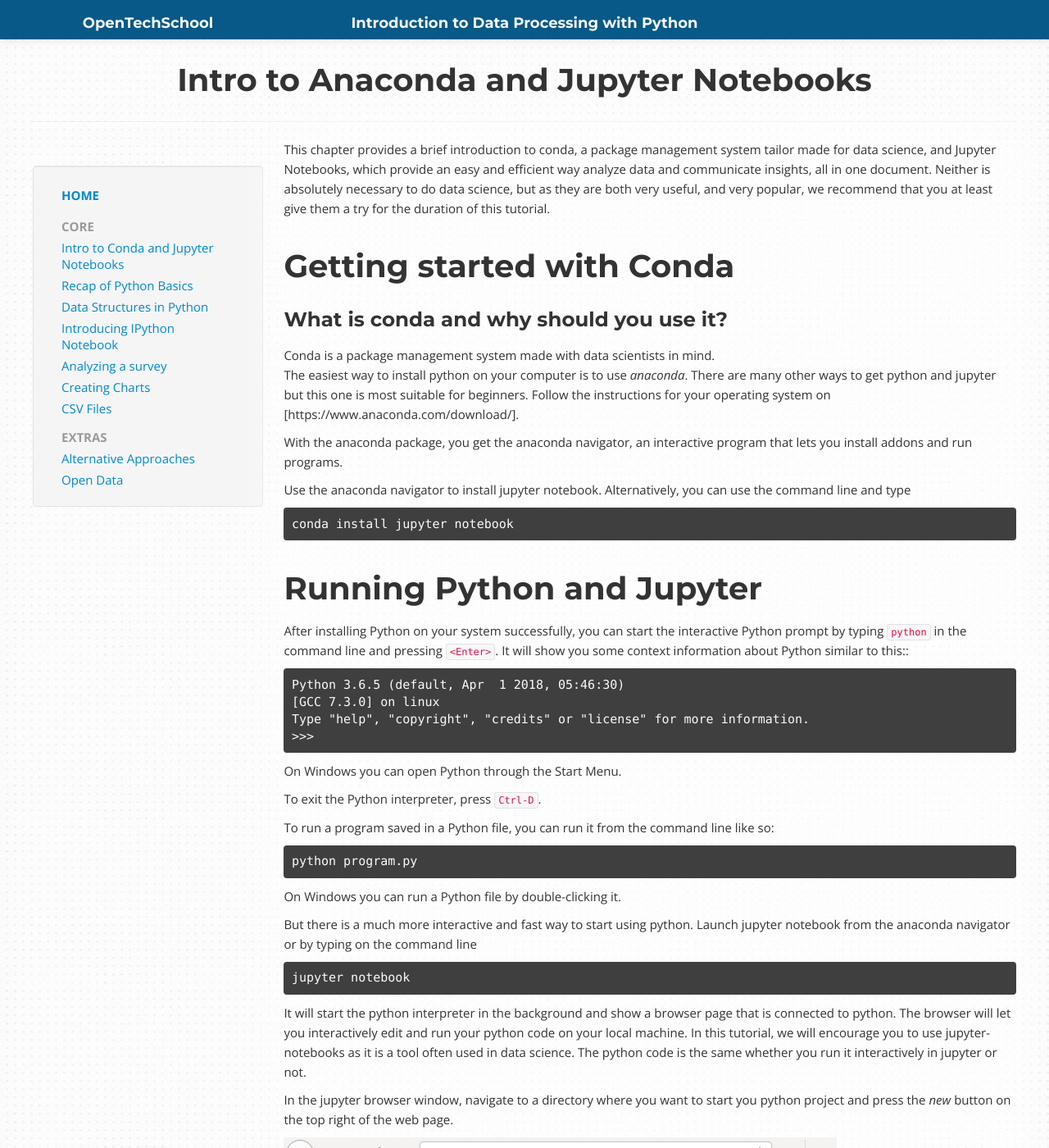
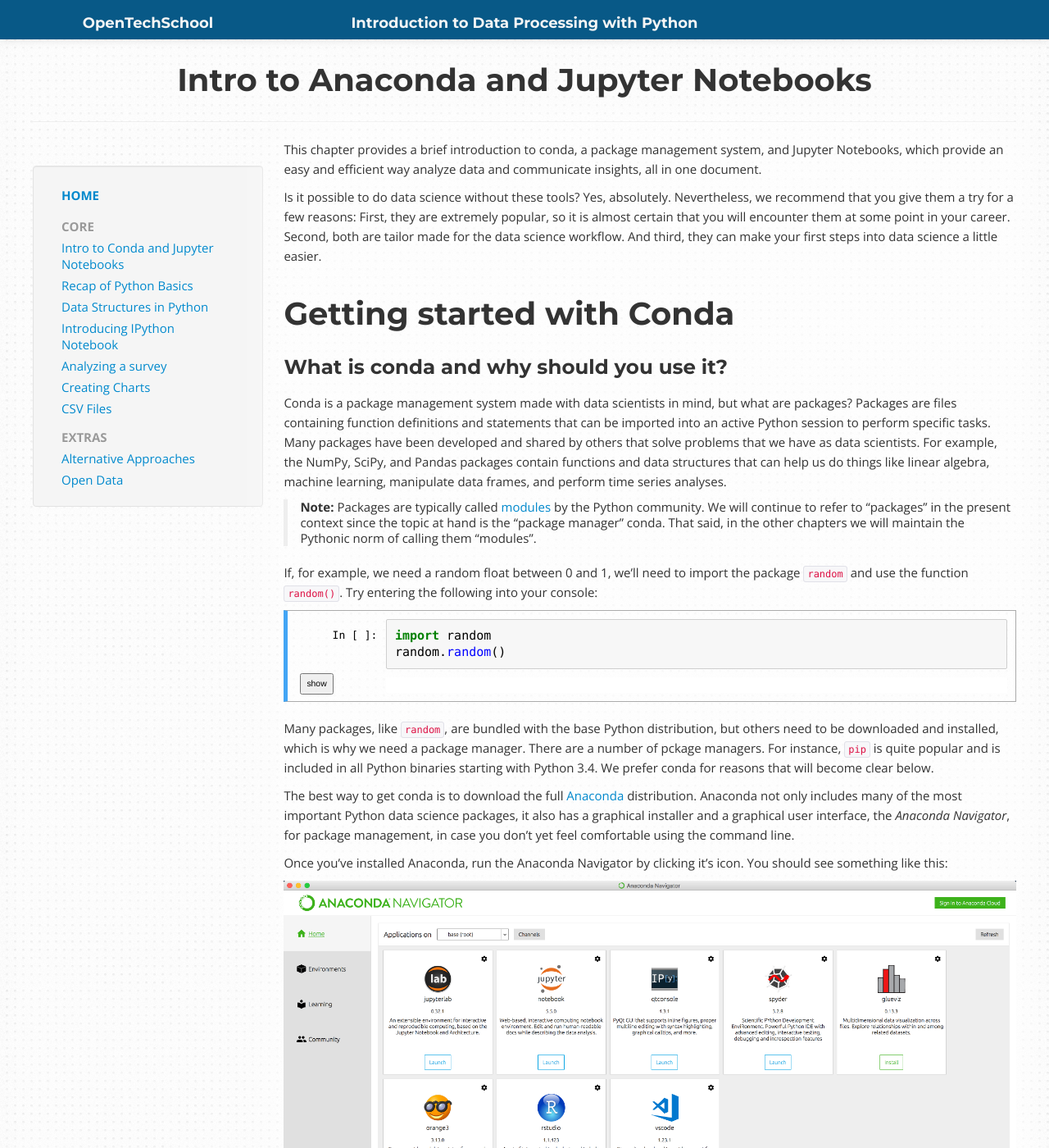
Before and after one commit to OpenTechSchool/python-data-intro, a Jekyll site: the page built from core/conda_jup.md, in a window 1280 px wide and 1400 px high. Shown: the whole window at 82% size. Built offline with Jekyll 4.4.1, drawn with Linux system fonts in a browser that asks for light colours; some of the changed text lies outside the part shown.

Commit message:
add content covering package managers and conda

````diff
--- a/core/conda_jup.md
+++ b/core/conda_jup.md
@@ -5,13 +5,57 @@
 
 ---
 
-This chapter provides a brief introduction to conda, a package management system tailor made for data science, and Jupyter Notebooks, which provide an easy and efficient way analyze data and communicate insights, all in one document. Neither is absolutely necessary to do data science, but as they are both very useful, and very popular, we recommend that you at least give them a try for the duration of this tutorial.
+This chapter provides a brief introduction to conda, a package management system, and Jupyter Notebooks, which provide an easy and efficient way analyze data and communicate insights, all in one document.
+
+Is it possible to do data science without these tools? Yes, absolutely. Nevertheless, we recommend that you give them a try for a few reasons: First, they are extremely popular, so it is almost certain that you will encounter them at some point in your career. Second, both are tailor made for the data science workflow. And third, they can make your first steps into data science a little easier.
 
 # Getting started with Conda
 
 ### What is conda and why should you use it?
 
-Conda is a package management system made with data scientists in mind.
+Conda is a package management system made with data scientists in mind, but what are packages? Packages are files containing function definitions and statements that can be imported into an active Python session to perform specific tasks. Many packages have been developed and shared by others that solve problems that we have as data scientists. For example, the NumPy, SciPy, and Pandas packages contain functions and data structures that can help us do things like linear algebra, machine learning, manipulate data frames, and perform time series analyses.
+
+>__Note:__ Packages are typically called [modules](https://docs.python.org/3/tutorial/modules.html) by the Python community. We will continue to refer to "packages" in the present context since the topic at hand is the "package manager" conda. That said, in the other chapters we will maintain the Pythonic norm of calling them "modules".
+
+If, for example, we need a random float between 0 and 1, we'll need to import the package `random` and use the function `random()`. Try entering the following into your console:
+
+<div class = 'jupyter'>
+```python
+import random
+random.random()
+```
+```python
+0.9585919464556905
+```
+</div>
+
+Many packages, like `random`, are bundled with the base Python distribution, but others need to be downloaded and installed, which is why we need a package manager. There are a number of pckage managers. For instance, `pip` is quite popular and is included in all Python binaries starting with Python 3.4. We prefer conda for reasons that will become clear below.
+
+The best way to get conda is to download the full [Anaconda](https://www.anaconda.com/download/) distribution. Anaconda not only includes many of the most important Python data science packages, it also has a graphical installer and a graphical user interface, the _Anaconda Navigator_, for package management, in case you don't yet feel comfortable using the command line.
+
+Once you've installed Anaconda, run the Anaconda Navigator by clicking it's icon. You should see something like this:
+
+![Anaconda Navigator Home](../images/anaconda_nav_home.png)
+
+The _Home_ tab contains applications that can be installed – or launched if already installed.If you click on the _Environments_ tab you will see something like this:
+
+![Anaconda Navigator Environments](../images/anaconda_nav_env.png)
+
+Here we see that the user has created two environments on top of the `base (root)`: `python2` and `python3`. To create a new environment `py36` for Python 3.6 take the following steps:
+
+1. Click __Create__ at the bottom of the middle panel.
+2. Give your environment a name, e.g. _py36_.
+3. Choose Python version 3.6.
+4. Click the __Create__ button.
+
+Behind the scenes, conda creates your environment and adds some necessary packages. Alternatively, open a terminal and enter the following:
+
+    conda create -n py3 python=3.6
+
+
+
+As data scientists it is important to ensure the _reproducibilty_ of our work, i.e. other data scientists should be able to follow the same steps and arrive at the same answers. This is where conda shines, because not only can we use it to download packages, we can also create _environments_ where different package versions can be maintained without conflicting with one another. We can even create environments with different Python versions!
+
 The easiest way to install python on your computer is to use *anaconda*. There are many other ways to get python and jupyter but this one is most suitable for beginners. Follow the instructions for your operating system on [https://www.anaconda.com/download/].
 
 With the anaconda package, you get the anaconda navigator, an interactive program that lets you install addons and run programs.
````
